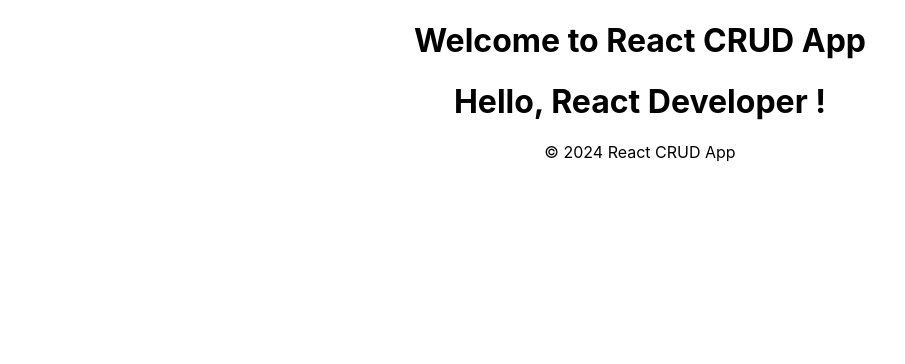
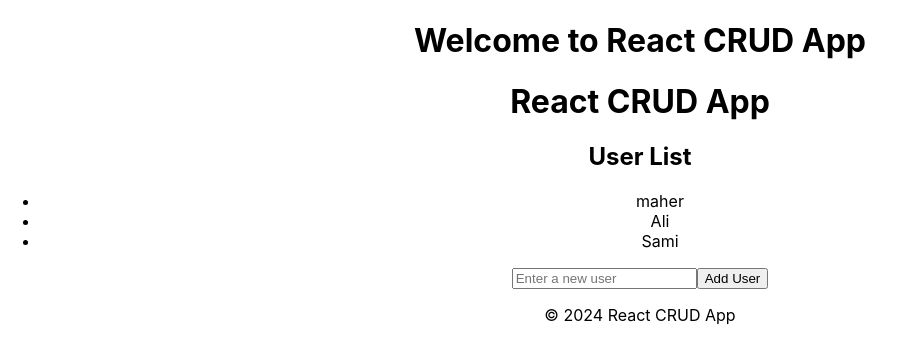
Before and after one commit to BenRhoumaMaher/react_crud, a React (Create React App) app: page / in a window 1280 px wide. Shown: the top 364 px of the page, without its empty margins (0-905 px from the left). Built offline with nearby package versions, Linux system fonts and the light colour scheme.

Commit message:
Step 3: Learned props and state, implemented user list with add functionality

```diff
--- a/src/App.js
+++ b/src/App.js
@@ -1,15 +1,44 @@
-import './App.css';
-import Layout from './components/Layout';
+import React, { useState } from 'react'
+import './App.css'
+import Layout from './components/Layout'
+import UserList from './components/UserList'
 
-function App() {
-  const name = 'React Developer';
+function App () {
+  // Define state for the list of users
+  const [users, setUsers] = useState(['maher', 'Ali', 'Sami'])
+
+  // Define state for the new user input
+  const [newUser, setNewUser] = useState('')
+
+  // Function to handle adding a new user
+  const addUser = () => {
+    if (newUser.trim() !== '') {
+      setUsers([...users, newUser]) // Add the new user to the list
+      setNewUser('') // Clear the input field
+    }
+  }
+
   return (
-    <div className="App">
-      <Layout>
-      <h1>Hello, {name} !</h1>
-      </Layout >
+    <div class='App'>
+    <Layout>
+      <h1>React CRUD App</h1>
+
+      {/* Pass the users array as a prop to UserList */}
+      <UserList users={users} />
+
+      {/* Form to add a new user */}
+      <div>
+        <input
+          type='text'
+          value={newUser}
+          onChange={e => setNewUser(e.target.value)}
+          placeholder='Enter a new user'
+        />
+        <button onClick={addUser}>Add User</button>
+      </div>
+    </Layout>
     </div>
-  );
+  )
 }
 
-export default App;
+export default App
--- /dev/null
+++ b/src/components/UserList.js
@@ -0,0 +1,16 @@
+import React from 'react'
+
+function UserList ({ users }) {
+  return (
+    <div>
+      <h2>User List</h2>
+      <ul>
+        {users.map((user, index) => (
+          <li key={index}>{user}</li>
+        ))}
+      </ul>
+    </div>
+  )
+}
+
+export default UserList
```
